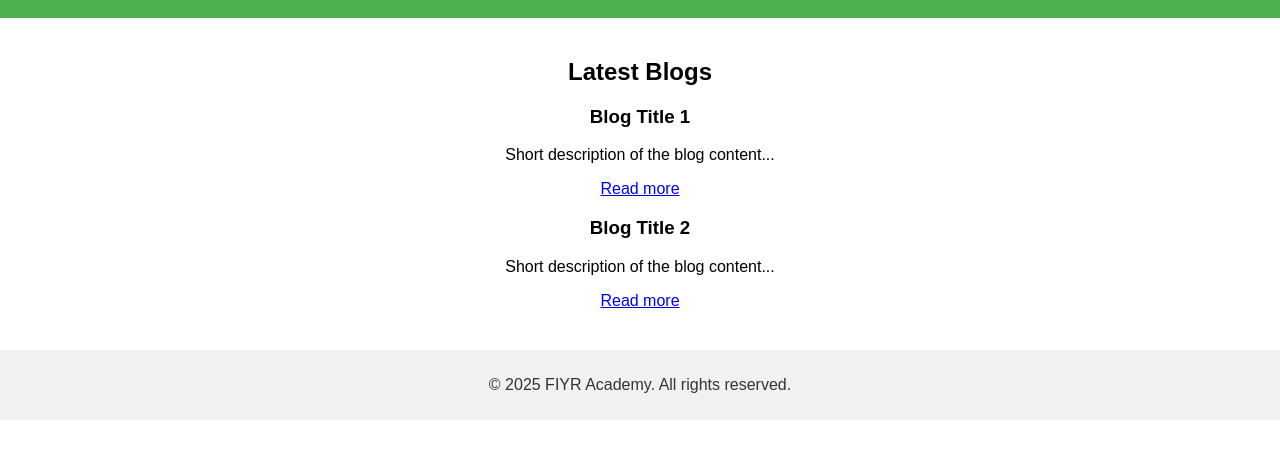
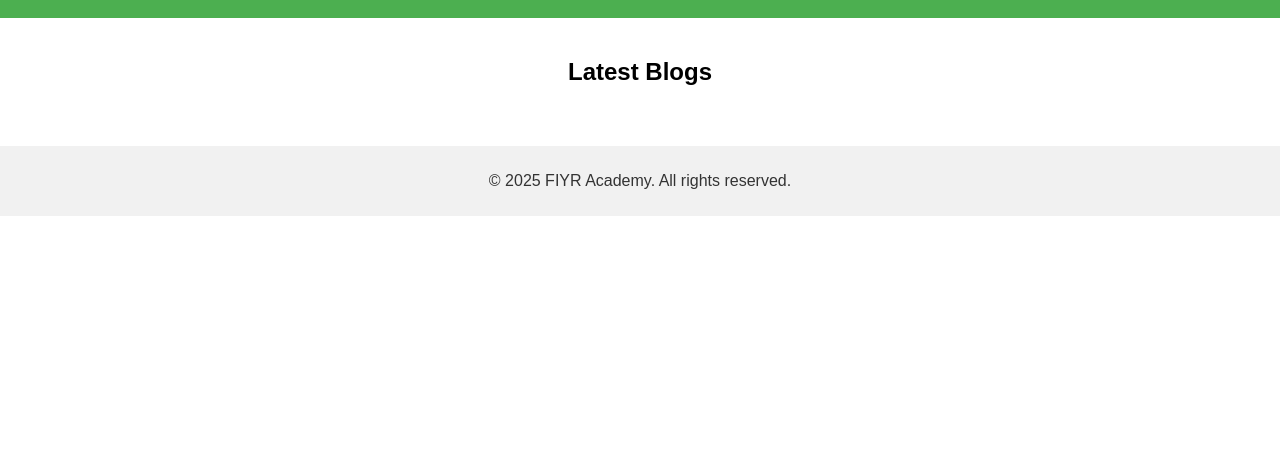
Before and after one commit to KGJR02/FIYR-Academy, a website: page public/blogs.html in a window 1280 px wide. Shown: the part 120-578 px from the top of the page. Drawn offline with Linux system fonts and the light colour scheme.

Commit message:
Update blogs.html

```diff
--- a/public/blogs.html
+++ b/public/blogs.html
@@ -5,6 +5,7 @@
     <meta name="viewport" content="width=device-width, initial-scale=1.0">
     <title>Blogs - FIYR Academy</title>
     <link rel="stylesheet" href="styles.css">
+    <script src="scripts.js" defer></script>
 </head>
 <body>
     <header>
@@ -18,16 +19,9 @@
     </header>
     <main>
         <h2>Latest Blogs</h2>
-        <article>
-            <h3>Blog Title 1</h3>
-            <p>Short description of the blog content...</p>
-            <a href="#">Read more</a>
-        </article>
-        <article>
-            <h3>Blog Title 2</h3>
-            <p>Short description of the blog content...</p>
-            <a href="#">Read more</a>
-        </article>
+        <ul id="blogs-list">
+            <!-- Blogs will be dynamically loaded here -->
+        </ul>
     </main>
     <footer>
         <p>&copy; 2025 FIYR Academy. All rights reserved.</p>
```
